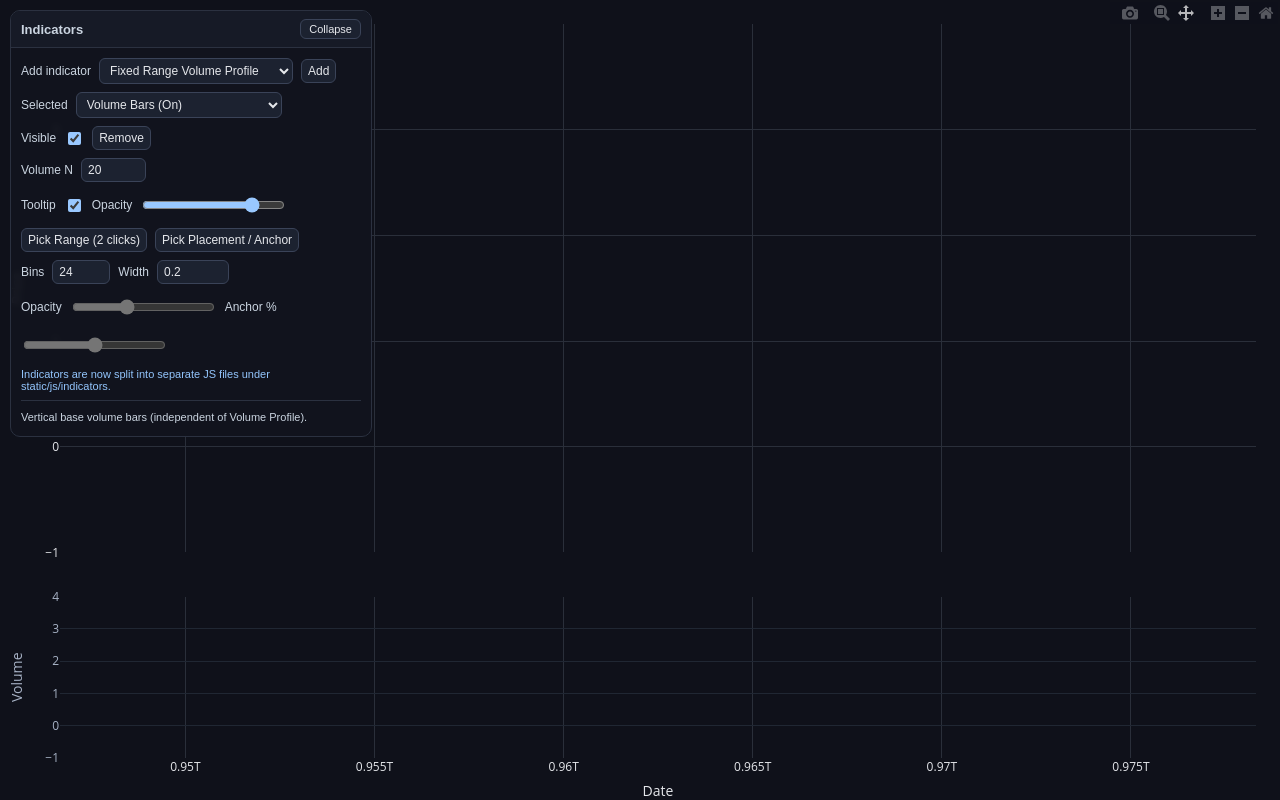
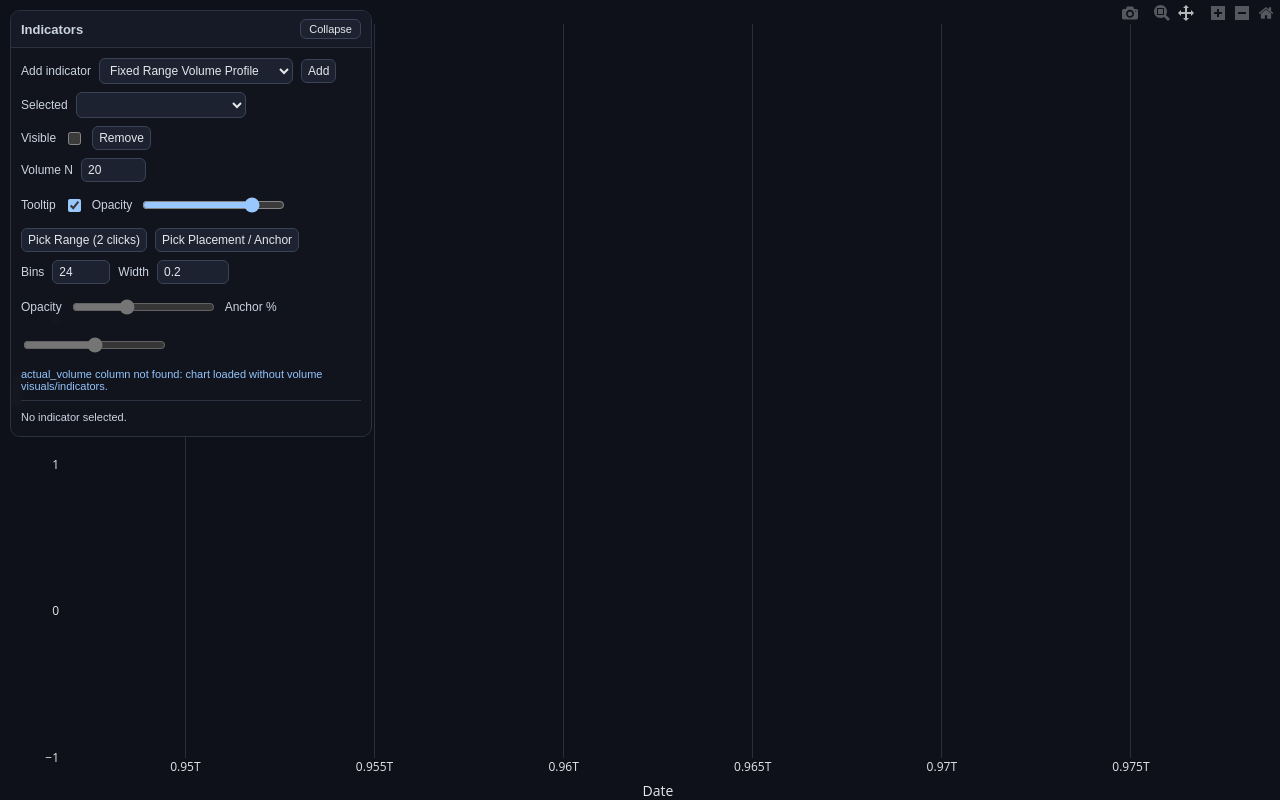
Before and after one commit to bhattacharjeeajay12/CandleApp, a Flask app: page / in a window 1280 px wide. Run offline with Flask 3, Linux system fonts and the light colour scheme; lists and menus that the app fills with data are empty; parts of the project's set-up code (start-up, migrations or seed data) failed here and were passed over; some libraries are stand-ins or nearby versions.

Commit message:
Volume is not there then price candles will be shown.

```diff
--- a/app.py
+++ b/app.py
@@ -9,6 +9,7 @@ from flask import Flask, render_template
 app = Flask(__name__)
 
 OHLC_DATA: List[Dict[str, object]] = []
+HAS_ACTUAL_VOLUME = False
 
 
 def _normalize_column_name(name: object) -> str:
@@ -138,7 +139,7 @@ def _read_excel_file(file_path: Path) -> pd.DataFrame:
     raise ValueError("Only .xlsx and .xls files are supported.")
 
 
-def parse_ohlc_data(file_path: str) -> List[Dict[str, object]]:
+def parse_ohlc_data(file_path: str) -> Tuple[List[Dict[str, object]], bool]:
     path = Path(file_path.strip().strip('"')).expanduser()
     if not path.exists():
         raise FileNotFoundError(f"File not found: {path}")
@@ -164,30 +165,29 @@ def parse_ohlc_data(file_path: str) -> List[Dict[str, object]]:
             + ", ".join(missing).upper()
             + ". Expected Date/Open/High/Low/Close (common naming variations are supported)."
         )
-    if volume_col is None:
-        raise ValueError(
-            "Could not identify required volume column. Expected 'actual_volume' "
-            "(or close variation like 'Actual Volume')."
-        )
+    has_volume = volume_col is not None
 
     print(
         "Detected columns -> "
         f"Date: {mapped['date']}, Open: {mapped['open']}, High: {mapped['high']}, "
-        f"Low: {mapped['low']}, Close: {mapped['close']}, Volume: {volume_col}"
+        f"Low: {mapped['low']}, Close: {mapped['close']}, Volume: {volume_col if has_volume else 'Not Found'}"
     )
 
-    selected = df[
-        [mapped["date"], mapped["open"], mapped["high"], mapped["low"], mapped["close"], volume_col]
-    ].copy()
-    selected.columns = ["Date", "Open", "High", "Low", "Close", "Volume"]
+    selected_columns = [mapped["date"], mapped["open"], mapped["high"], mapped["low"], mapped["close"]]
+    if has_volume:
+        selected_columns.append(volume_col)
+    selected = df[selected_columns].copy()
+    selected.columns = ["Date", "Open", "High", "Low", "Close"] + (["Volume"] if has_volume else [])
 
     selected["Date"] = pd.to_datetime(selected["Date"], errors="coerce")
-    for col in ["Open", "High", "Low", "Close", "Volume"]:
+    numeric_columns = ["Open", "High", "Low", "Close"] + (["Volume"] if has_volume else [])
+    for col in numeric_columns:
         selected[col] = _coerce_numeric_series(selected[col])
 
-    selected = selected.dropna(subset=["Date", "Open", "High", "Low", "Close", "Volume"])
+    required_subset = ["Date", "Open", "High", "Low", "Close"] + (["Volume"] if has_volume else [])
+    selected = selected.dropna(subset=required_subset)
     if selected.empty:
-        raise ValueError("No valid OHLC + actual_volume rows were found after parsing and cleaning.")
+        raise ValueError("No valid OHLC rows were found after parsing and cleaning.")
 
     # Reject incorrect fuzzy mappings (for example "Open Interest" used as Open).
     ohlc_ok = (
@@ -206,25 +206,27 @@ def parse_ohlc_data(file_path: str) -> List[Dict[str, object]]:
 
     selected = selected.sort_values("Date")
 
-    return [
+    rows = [
         {
             "date": dt.strftime("%Y-%m-%d %H:%M:%S"),
             "open": float(opn),
             "high": float(high),
             "low": float(low),
             "close": float(close),
-            "volume": max(float(volume), 0.0),
+            "volume": (max(float(volume), 0.0) if has_volume else None),
         }
-        for dt, opn, high, low, close, volume in selected.itertuples(index=False, name=None)
+        for dt, opn, high, low, close, *rest in selected.itertuples(index=False, name=None)
+        for volume in ([rest[0]] if has_volume else [None])
     ]
+    return rows, has_volume
 
 
 def prompt_for_file_path() -> str:
     while True:
         user_input = input("Enter full path to Excel file (.xlsx/.xls): ").strip()
         try:
-            global OHLC_DATA
-            OHLC_DATA = parse_ohlc_data(user_input)
+            global OHLC_DATA, HAS_ACTUAL_VOLUME
+            OHLC_DATA, HAS_ACTUAL_VOLUME = parse_ohlc_data(user_input)
             print(f"Loaded {len(OHLC_DATA)} candles from file.")
             return user_input
         except Exception as exc:
@@ -234,7 +236,7 @@ def prompt_for_file_path() -> str:
 
 @app.route("/")
 def index():
-    return render_template("index.html", ohlc_data=OHLC_DATA)
+    return render_template("index.html", ohlc_data=OHLC_DATA, has_actual_volume=HAS_ACTUAL_VOLUME)
 
 
 def open_browser_after_delay():
--- a/static/js/chartApp.js
+++ b/static/js/chartApp.js
@@ -1,5 +1,8 @@
 (function () {
   const rows = JSON.parse(document.getElementById("ohlc-data").textContent || "[]");
+  const hasActualVolume = Boolean(
+    JSON.parse(document.getElementById("has-actual-volume")?.textContent || "false")
+  );
   const dates = rows.map((r) => r.date);
   const opens = rows.map((r) => r.open);
   const highs = rows.map((r) => r.high);
@@ -11,13 +14,19 @@
   const profileData = { highs, lows, volumes, rowCount: rows.length };
 
   const volumeColors = window.VolumeBarsIndicator.getBarColors(rows);
-  const sessionVwapValues = window.VwapIndicator.computeSessionVWAP(dataBundle);
-  const defaultSignalProfile = window.VolumeProfileIndicator.computeProfile(profileData, {
+  const sessionVwapValues = hasActualVolume
+    ? window.VwapIndicator.computeSessionVWAP(dataBundle)
+    : new Array(rows.length).fill(null);
+  const defaultSignalProfile = hasActualVolume
+    ? window.VolumeProfileIndicator.computeProfile(profileData, {
         startIndex: Math.max(0, rows.length - 160),
         endIndex: rows.length - 1,
         bins: 24,
-  });
-  const potentialSignals = window.PotentialReversalIndicator.computeSignals(dataBundle, defaultSignalProfile);
+      })
+    : null;
+  const potentialSignals = hasActualVolume
+    ? window.PotentialReversalIndicator.computeSignals(dataBundle, defaultSignalProfile)
+    : { x: [], y: [], text: [], color: [], symbol: [] };
 
   const CANDLE_TRACE = 0;
   const VOLUME_TRACE = 1;
@@ -85,6 +94,14 @@
     modeNote.textContent = text;
   }
 
+  function requireVolumeData() {
+    if (hasActualVolume) {
+      return true;
+    }
+    setModeNote("Volume visuals are disabled because 'actual_volume' column was not found.");
+    return false;
+  }
+
   function applyTooltipSettings() {
     Plotly.relayout(chartDiv, {
       hovermode: tooltipEnabled ? "x" : false,
@@ -99,6 +116,9 @@
   }
 
   function computeVolumeProfile(indicator) {
+    if (!hasActualVolume) {
+      return null;
+    }
     return window.VolumeProfileIndicator.computeProfile(profileData, {
       startIndex: indicator.startIndex,
       endIndex: indicator.endIndex,
@@ -107,6 +127,9 @@
   }
 
   function getSignalReferenceProfileRef() {
+    if (!hasActualVolume) {
+      return { profile: null, source: "No actual_volume column" };
+    }
     const enabledProfiles = indicators.filter((ind) => isProfileIndicator(ind) && ind.enabled);
     if (enabledProfiles.length > 0) {
       const activeProfile = enabledProfiles.find((ind) => ind.id === activeIndicatorId);
@@ -150,14 +173,22 @@
       return;
     }
     if (active.type === "vwap-session") {
-      indicatorInfo.textContent = "Session VWAP starts from first chart candle.";
+      indicatorInfo.textContent = hasActualVolume
+        ? "Session VWAP starts from first chart candle."
+        : "Session VWAP unavailable without actual_volume column.";
       return;
     }
     if (active.type === "volume-bars") {
-      indicatorInfo.textContent = "Vertical base volume bars (independent of Volume Profile).";
+      indicatorInfo.textContent = hasActualVolume
+        ? "Vertical base volume bars (independent of Volume Profile)."
+        : "Volume Bars unavailable because actual_volume column is missing.";
       return;
     }
     if (active.type === "potential-candles") {
+      if (!hasActualVolume) {
+        indicatorInfo.textContent = "Potential Reversal Candles unavailable because actual_volume column is missing.";
+        return;
+      }
       const signalProfileRef = getSignalReferenceProfileRef();
       const signalProfile = signalProfileRef.profile;
       indicatorInfo.textContent =
@@ -170,16 +201,36 @@
       return;
     }
     if (isHighVolumeIndicator(active)) {
-      indicatorInfo.textContent =
+      indicatorInfo.textContent = hasActualVolume
+        ? (
             "High Volume Candles:\n" +
             "Rule: Candle Volume > average volume of N past candles\n" +
             `N = ${active.lookback}\n` +
             "Blue diamond = relative bullish pressure\n" +
-        "Orange open diamond = relative bearish pressure";
+            "Orange open diamond = relative bearish pressure"
+          )
+        : "High Volume Candles unavailable because actual_volume column is missing.";
+      return;
     }
   }
 
   function createIndicator(type) {
+    if (!hasActualVolume) {
+      const volumeTypes = new Set([
+        "volume-bars",
+        "vwap-session",
+        "vwap-anchored",
+        "potential-candles",
+        "high-volume-candles",
+        "fixed-profile",
+        "anchored-profile",
+      ]);
+      if (volumeTypes.has(type)) {
+        requireVolumeData();
+        return null;
+      }
+    }
+
     if (
       (type === "volume-bars" ||
         type === "vwap-session" ||
@@ -315,7 +366,7 @@
     widthInput.disabled = !profileMode;
     opacityInput.disabled = !profileMode;
     anchorInput.disabled = !profileMode;
-    volumeLookbackInput.disabled = !highVolumeMode;
+    volumeLookbackInput.disabled = !highVolumeMode || !hasActualVolume;
     pickRangeBtn.disabled = !profileMode;
     pickPlacementBtn.disabled = !canAnchor;
 
@@ -401,13 +452,13 @@
   }
 
   function updateAllIndicators() {
-    const volumeEnabled = indicators.some((ind) => ind.type === "volume-bars" && ind.enabled);
-    const sessionVwapEnabled = indicators.some((ind) => ind.type === "vwap-session" && ind.enabled);
+    const volumeEnabled = hasActualVolume && indicators.some((ind) => ind.type === "volume-bars" && ind.enabled);
+    const sessionVwapEnabled = hasActualVolume && indicators.some((ind) => ind.type === "vwap-session" && ind.enabled);
     const anchoredVwapInd = indicators.find((ind) => ind.type === "vwap-anchored");
-    const anchoredVwapEnabled = Boolean(anchoredVwapInd?.enabled);
-    const signalEnabled = indicators.some((ind) => ind.type === "potential-candles" && ind.enabled);
+    const anchoredVwapEnabled = hasActualVolume && Boolean(anchoredVwapInd?.enabled);
+    const signalEnabled = hasActualVolume && indicators.some((ind) => ind.type === "potential-candles" && ind.enabled);
     const highVolumeInd = indicators.find((ind) => ind.type === "high-volume-candles");
-    const highVolumeEnabled = Boolean(highVolumeInd?.enabled);
+    const highVolumeEnabled = hasActualVolume && Boolean(highVolumeInd?.enabled);
 
     Plotly.restyle(chartDiv, { visible: volumeEnabled }, [VOLUME_TRACE]);
     Plotly.restyle(chartDiv, { visible: sessionVwapEnabled }, [SESSION_VWAP_TRACE]);
@@ -415,16 +466,15 @@
     Plotly.restyle(chartDiv, { visible: signalEnabled }, [SIGNAL_TRACE]);
     Plotly.restyle(chartDiv, { visible: highVolumeEnabled }, [HIGH_VOLUME_TRACE]);
 
-    if (anchoredVwapInd) {
+    if (hasActualVolume && anchoredVwapInd) {
       const series = window.VwapIndicator.computeAnchoredVWAP(dataBundle, anchoredVwapInd.startIndex);
       Plotly.restyle(chartDiv, { y: [series] }, [ANCHORED_VWAP_TRACE]);
     }
 
     const signalProfileRef = getSignalReferenceProfileRef();
-    const refreshedSignals = window.PotentialReversalIndicator.computeSignals(
-      dataBundle,
-      signalProfileRef.profile
-    );
+    const refreshedSignals = hasActualVolume
+      ? window.PotentialReversalIndicator.computeSignals(dataBundle, signalProfileRef.profile)
+      : { x: [], y: [], text: [], color: [], symbol: [] };
     Plotly.restyle(
       chartDiv,
       {
@@ -437,10 +487,9 @@
       [SIGNAL_TRACE]
     );
 
-    const highVolumeSignals = window.HighVolumeCandlesIndicator.computeSignals(
-      dataBundle,
-      highVolumeInd?.lookback || 20
-    );
+    const highVolumeSignals = hasActualVolume
+      ? window.HighVolumeCandlesIndicator.computeSignals(dataBundle, highVolumeInd?.lookback || 20)
+      : { x: [], y: [], text: [], color: [], symbol: [] };
     Plotly.restyle(
       chartDiv,
       {
@@ -486,8 +535,9 @@
       "Open: %{open:.4f}<br>" +
       "High: %{high:.4f}<br>" +
       "Low: %{low:.4f}<br>" +
-      "Close: %{close:.4f}<br>" +
-      "Volume: %{customdata:.2f}<extra></extra>",
+      "Close: %{close:.4f}" +
+      (hasActualVolume ? "<br>Volume: %{customdata:.2f}" : "") +
+      "<extra></extra>",
     customdata: volumes,
   };
 
@@ -586,7 +636,7 @@
       autorange: true,
       zeroline: false,
       fixedrange: false,
-      domain: [0.28, 1],
+      domain: hasActualVolume ? [0.28, 1] : [0, 1],
     },
     yaxis2: {
       title: "Volume",
@@ -594,7 +644,8 @@
       gridcolor: "#202733",
       zeroline: false,
       fixedrange: false,
-      domain: [0, 0.22],
+      domain: hasActualVolume ? [0, 0.22] : [0, 0],
+      visible: hasActualVolume,
     },
     hovermode: "x",
     hoverlabel: {
@@ -812,14 +863,18 @@
       }
     });
 
+    if (hasActualVolume) {
       createIndicator("volume-bars");
       createIndicator("vwap-session");
       createIndicator("vwap-anchored");
       createIndicator("potential-candles");
       createIndicator("high-volume-candles");
       createIndicator("fixed-profile");
+      setModeNote("Indicators are now split into separate JS files under static/js/indicators.");
+    } else {
+      setModeNote("actual_volume column not found: chart loaded without volume visuals/indicators.");
+    }
     activeIndicatorId = indicators[0]?.id || null;
     updateAllIndicators();
-    setModeNote("Indicators are now split into separate JS files under static/js/indicators.");
   });
 })();
--- a/templates/index.html
+++ b/templates/index.html
@@ -146,6 +146,7 @@
 
   <div id="chart"></div>
   <script id="ohlc-data" type="application/json">{{ ohlc_data | tojson | safe }}</script>
+  <script id="has-actual-volume" type="application/json">{{ has_actual_volume | tojson | safe }}</script>
   <script src="{{ url_for('static', filename='js/indicators/volumeBarsIndicator.js') }}"></script>
   <script src="{{ url_for('static', filename='js/indicators/vwapIndicator.js') }}"></script>
   <script src="{{ url_for('static', filename='js/indicators/volumeProfileIndicator.js') }}"></script>
```
Also changed, not shown: README.md. Lines whose indentation alone changed are shown as unchanged.
